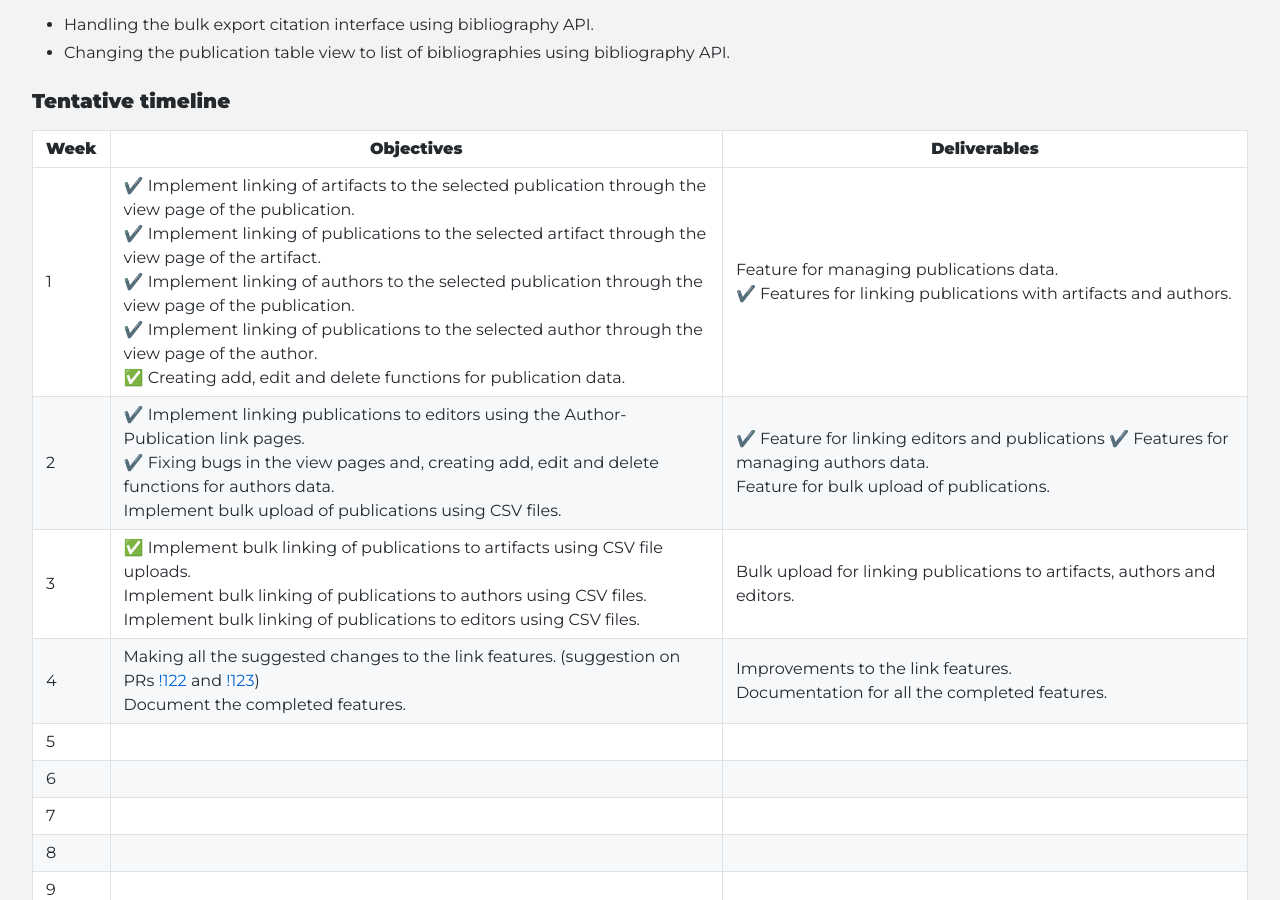
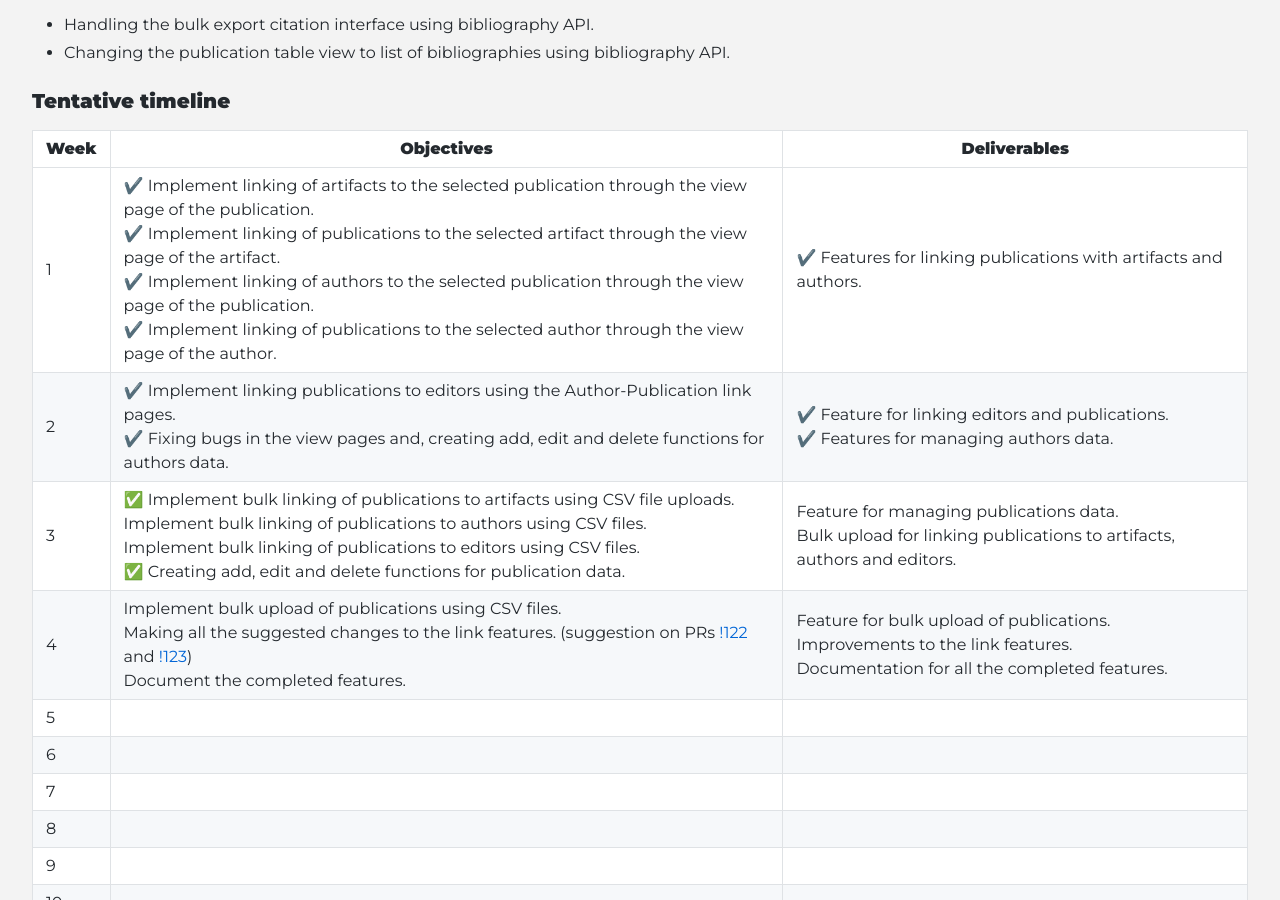
Before and after one commit to cdli-gh/blog, a Jekyll site: the page built from _blog/gsoc20/bibliography/index.md, in a window 1280 px wide and 900 px high, scrolled down 1127 px. Built offline with Jekyll 4.4.1, drawn with Linux system fonts in a browser that asks for light colours; emoji names are drawn with the system emoji font; Markdown is read by kramdown in place of the engine named in the settings.

Commit message:
timeline update

```diff
--- a/_blog/gsoc20/bibliography/index.md
+++ b/_blog/gsoc20/bibliography/index.md
@@ -45,10 +45,10 @@ List of tasks which need to be co-ordinated with other developers:
 
 | Week  |Objectives | Deliverables |
 |---|---|---|
-|1| :heavy_check_mark: Implement linking of artifacts to the selected publication through the view page of the publication. <br> :heavy_check_mark: Implement linking of publications to the selected artifact through the view page of the artifact. <br> :heavy_check_mark: Implement linking of authors to the selected publication through the view page of the publication. <br> :heavy_check_mark: Implement linking of publications to the selected author through the view page of the author. <br> :white_check_mark: Creating add, edit and delete functions for publication data. | Feature for managing publications data. <br> :heavy_check_mark: Features for linking publications with artifacts and authors. |
-|2| :heavy_check_mark: Implement linking publications to editors using the Author-Publication link pages. <br> :heavy_check_mark: Fixing bugs in the view pages and, creating add, edit and delete functions for authors data. <br> Implement bulk upload of publications using CSV files.  | :heavy_check_mark: Feature for linking editors and publications :heavy_check_mark: Features for managing authors data. <br> Feature for bulk upload of publications.  |
-|3| :white_check_mark: Implement bulk linking of publications to artifacts using CSV file uploads. <br> Implement bulk linking of publications to authors using CSV files. <br> Implement bulk linking of publications to editors using CSV files.   | Bulk upload for linking publications to artifacts, authors and editors.  |
-|4| Making all the suggested changes to the link features. (suggestion on PRs [!122](https://gitlab.com/cdli/framework/-/merge_requests/122) and [!123](https://gitlab.com/cdli/framework/-/merge_requests/123)) <br> Document the completed features.  |  Improvements to the link features. <br>  Documentation for all the completed features. |
+|1| :heavy_check_mark: Implement linking of artifacts to the selected publication through the view page of the publication. <br> :heavy_check_mark: Implement linking of publications to the selected artifact through the view page of the artifact. <br> :heavy_check_mark: Implement linking of authors to the selected publication through the view page of the publication. <br> :heavy_check_mark: Implement linking of publications to the selected author through the view page of the author. |  :heavy_check_mark: Features for linking publications with artifacts and authors. |
+|2| :heavy_check_mark: Implement linking publications to editors using the Author-Publication link pages. <br> :heavy_check_mark: Fixing bugs in the view pages and, creating add, edit and delete functions for authors data.  | :heavy_check_mark: Feature for linking editors and publications. <br> :heavy_check_mark: Features for managing authors data.  |
+|3| :white_check_mark: Implement bulk linking of publications to artifacts using CSV file uploads. <br> Implement bulk linking of publications to authors using CSV files. <br> Implement bulk linking of publications to editors using CSV files. <br> :white_check_mark: Creating add, edit and delete functions for publication data.  | Feature for managing publications data. <br> Bulk upload for linking publications to artifacts, authors and editors.  |
+|4| Implement bulk upload of publications using CSV files. <br> Making all the suggested changes to the link features. (suggestion on PRs [!122](https://gitlab.com/cdli/framework/-/merge_requests/122) and [!123](https://gitlab.com/cdli/framework/-/merge_requests/123)) <br> Document the completed features.  | Feature for bulk upload of publications. <br> Improvements to the link features. <br>   Documentation for all the completed features. |
 |5| <!--  Implement merge publication feature. <br> Add search integration for the merge publication feature. Document the completed features <br> (tentative) Finalize details for linking entities with bibliographies and start working on it. -->  |    |
 |6|   |   |
 |7|   |   |
```
